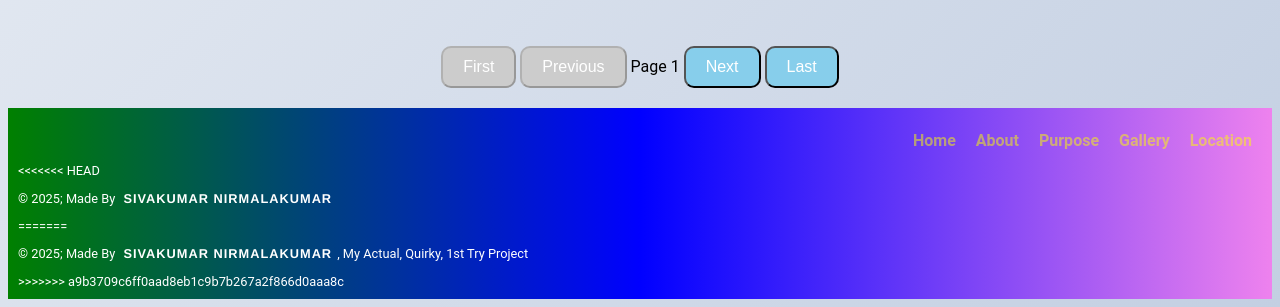
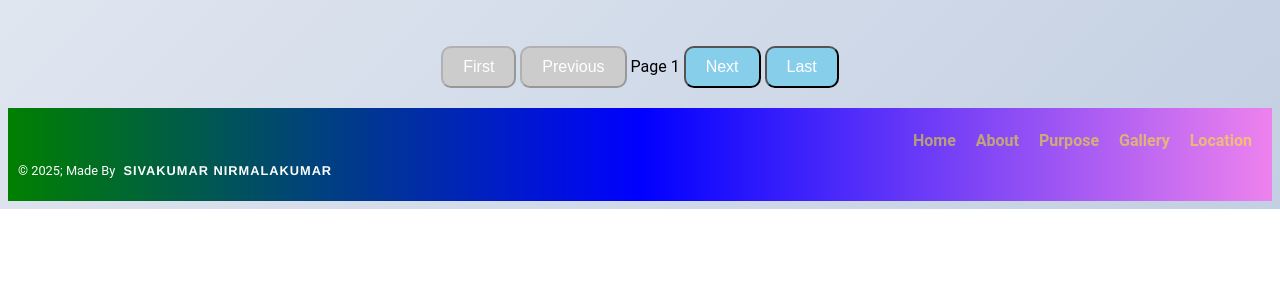
Before and after one commit to ShivsterNk/GCCaseStudy, a plain HTML site: page gcgallery.html in a window 1280 px wide. Shown: the part 1107-1414 px from the top of the page. After the commit the page ends 1316 px from the top, so only its background shows below. Drawn offline with Linux system fonts and the light colour scheme.

Commit message:
Update gcgallery.html
Got rid of the Quirky message

```diff
--- a/gcgallery.html
+++ b/gcgallery.html
@@ -66,11 +66,7 @@
 				</div>
 			</div>
 			<div class="footerBottom">
-<<<<<<< HEAD
 				<p>&copy; 2025; Made By <span class="maker">Sivakumar Nirmalakumar</span></p>
-=======
-				<p>&copy; 2025; Made By <span class="maker">Sivakumar Nirmalakumar</span>, My Actual, Quirky, 1st Try Project</p>
->>>>>>> a9b3709c6ff0aad8eb1c9b7b267a2f866d0aaa8c
 			</div>
 		</footer>
 
```
